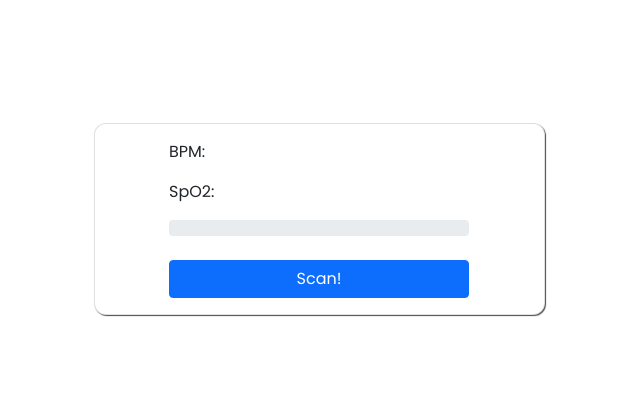
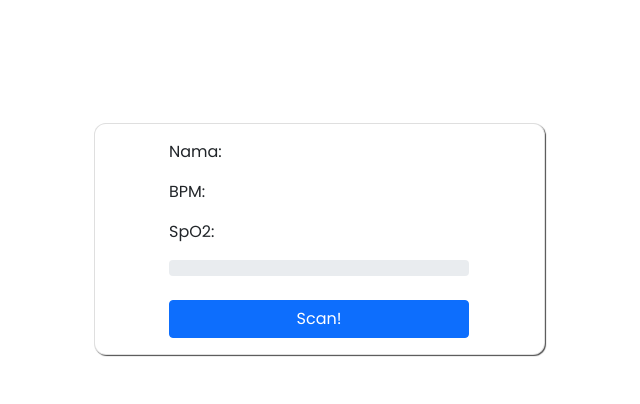
Before and after one commit to an-halim/blood-monitor, a PHP site: page / in a window 1280 px wide. Shown: the part 1118-1522 px from the top of the page, without its empty margins (321-961 px from the left). Run offline with PHP 8.4, Linux system fonts and the light colour scheme; some libraries are stand-ins or nearby versions.

Commit message:
Update index.php

```diff
--- a/index.php
+++ b/index.php
@@ -80,6 +80,7 @@
         <div class="col-md-5">
           <div class="card" style="box-shadow: 1px 1px 1px rgba(0, 0, 0, 0.7); border-radius: 12px">
             <div class="card-body" style="margin: auto; display:block">
+              <p>Nama: <span id="nama"></span></p>
               <p>BPM: <span id="bpm"></span></p>
               <p>SpO2: <span id="oximeter"></span></p>
               <div class="progress">
```
